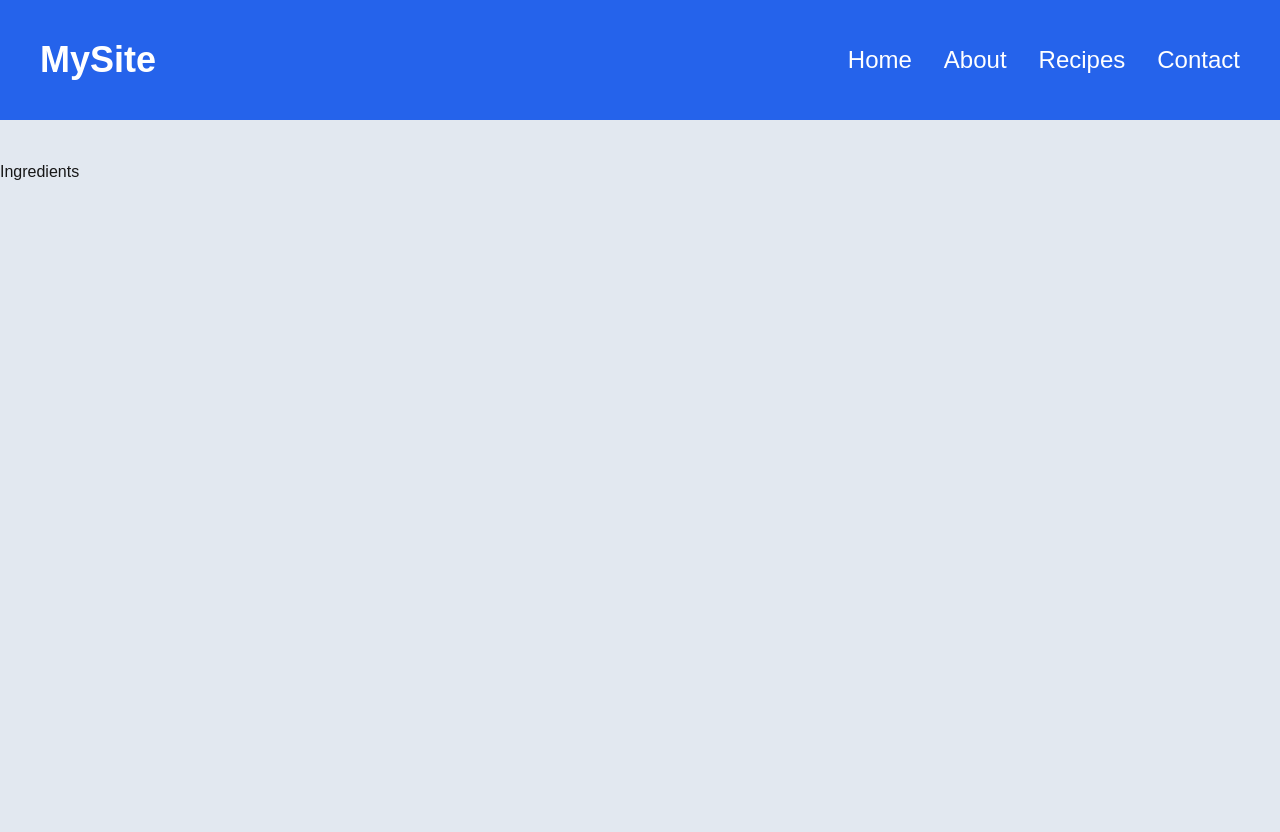
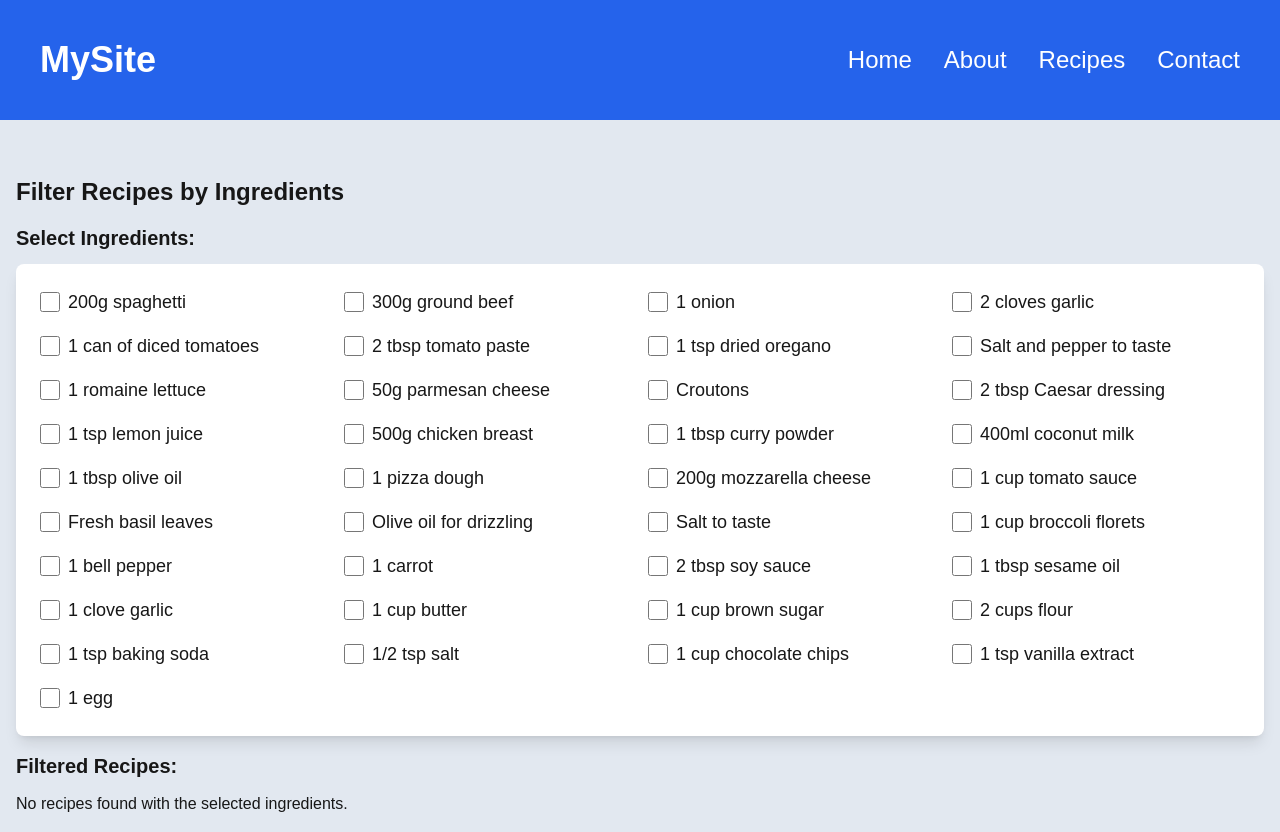
Before and after one commit to SantinoGiordano/Recipe-Maker, a Next.js app: page /recipes/ingredients in a window 1280 px wide. Before the commit the page ends 800 px from the top, so only its background shows below. Built offline with nearby package versions, Linux system fonts and the light colour scheme.

Commit message:
created ingredients page with checkboxs

```diff
--- a/app/(root)/recipes/ingredients/page.tsx
+++ b/app/(root)/recipes/ingredients/page.tsx
@@ -1,9 +1,84 @@
-import React from 'react'
+'use client'
+import { useState } from 'react';
+import foodData from '@/data/food.json';
 
-const Ingredients = () => {
-  return (
-    <div>Ingredients</div>
-  )
+interface Recipe {
+  id: number;
+  name: string;
+  ingredients: string[];
+  steps: { description: string }[];
 }
 
-export default Ingredients
+const IngredientFilter: React.FC = () => {
+  const [selectedIngredients, setSelectedIngredients] = useState<string[]>([]);
+
+  // Get all unique ingredients from the food data
+  const allIngredients = Array.from(
+    new Set(foodData.flatMap((recipe: Recipe) => recipe.ingredients))
+  );
+
+  // Filter the recipes based on the selected ingredients
+  const filteredRecipes = foodData.filter((recipe: Recipe) =>
+    recipe.ingredients.some((ingredient) =>
+      selectedIngredients.includes(ingredient)
+    )
+  );
+
+  // Handle the change event when a checkbox is clicked
+  const handleCheckboxChange = (ingredient: string) => {
+    setSelectedIngredients((prev) =>
+      prev.includes(ingredient)
+        ? prev.filter((item) => item !== ingredient)
+        : [...prev, ingredient]
+    );
+  };
+
+  return (
+    <div className="container mx-auto p-4">
+      <h1 className="text-2xl font-bold mb-4">Filter Recipes by Ingredients</h1>
+
+      <div className="mb-4">
+        <h2 className="text-xl font-semibold mb-3">Select Ingredients:</h2>
+        {/* Card-like container for checkboxes */}
+        <div className="bg-white p-6 rounded-lg shadow-lg max-w-full">
+          <div className="grid grid-cols-1 sm:grid-cols-2 lg:grid-cols-3 xl:grid-cols-4 gap-4">
+            {allIngredients.map((ingredient) => (
+              <div key={ingredient} className="flex items-center space-x-2">
+                <input
+                  type="checkbox"
+                  id={ingredient}
+                  checked={selectedIngredients.includes(ingredient)}
+                  onChange={() => handleCheckboxChange(ingredient)}
+                  className="h-5 w-5"
+                />
+                <label htmlFor={ingredient} className="text-lg">{ingredient}</label>
+              </div>
+            ))}
+          </div>
+        </div>
+      </div>
+
+      <div>
+        <h2 className="text-xl font-semibold mb-3">Filtered Recipes:</h2>
+        {filteredRecipes.length > 0 ? (
+          <ul>
+            {filteredRecipes.map((recipe) => (
+              <li key={recipe.id} className="mb-4 p-4 bg-gray-100 rounded-lg shadow-md">
+                <h3 className="text-lg font-bold">{recipe.name}</h3>
+                <ul className="list-disc pl-5">
+                  {recipe.ingredients.map((ingredient, idx) => (
+                    <li key={idx}>{ingredient}</li>
+                  ))}
+                </ul>
+              </li>
+            ))}
+          </ul>
+        ) : (
+          <p>No recipes found with the selected ingredients.</p>
+        )}
+      </div>
+    </div>
+  );
+};
+
+export default IngredientFilter;
```
